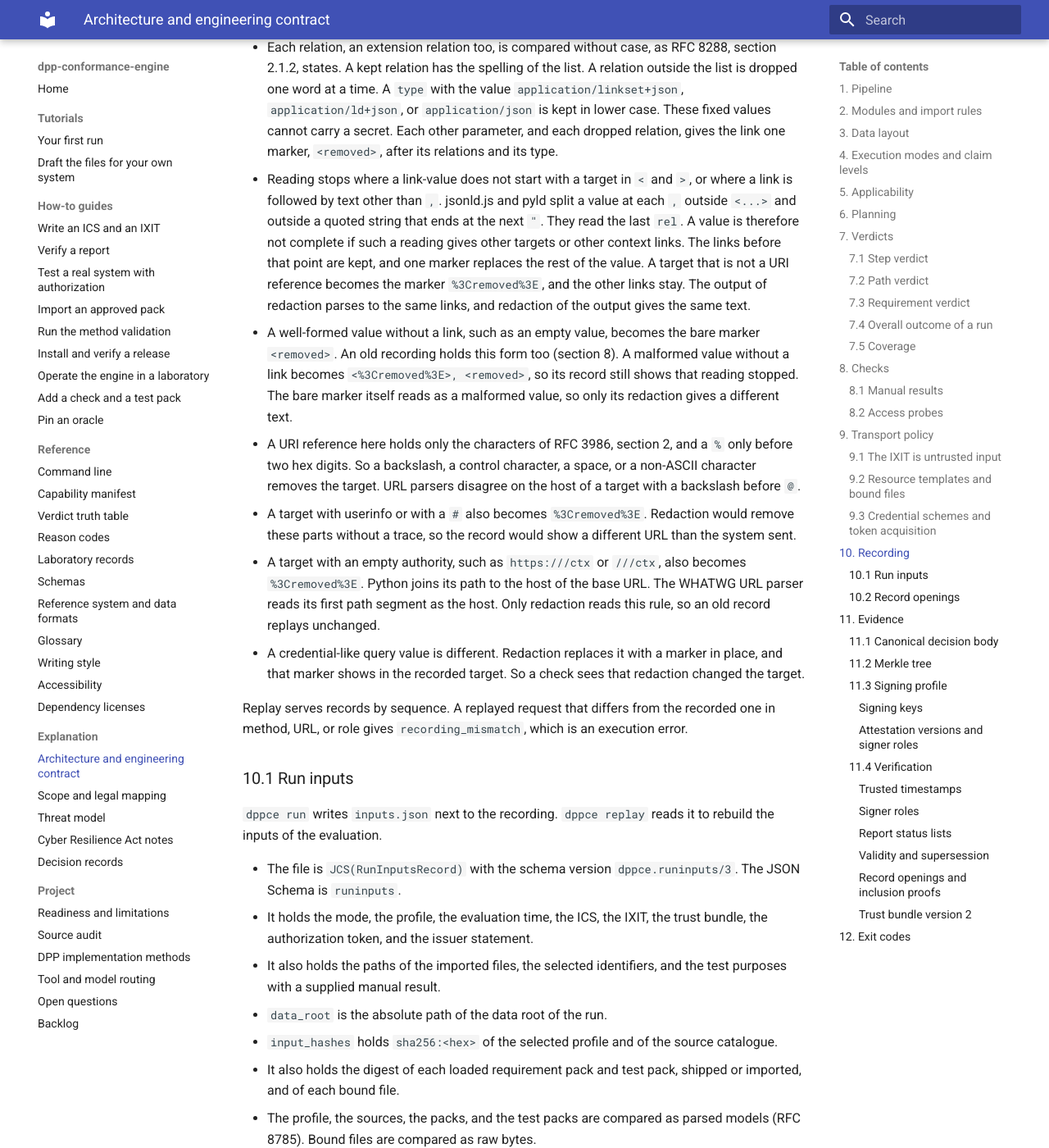
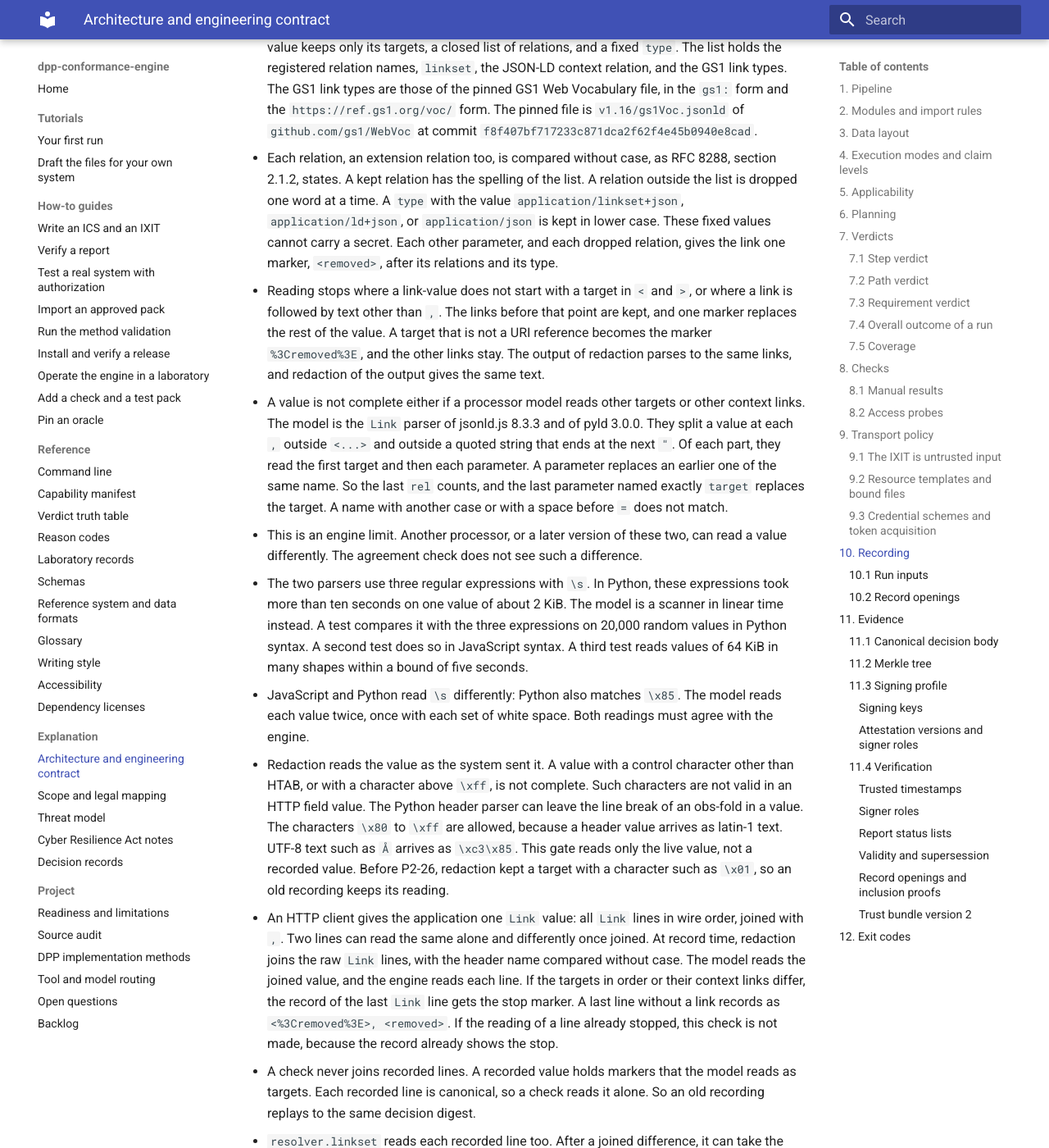
Before and after one commit to hadijannat/dpp-conformance-engine, an MkDocs documentation site: the page built from docs/explanation/architecture.md, in a window 1280 px wide and 1400 px high, scrolled down 50262 px. Shown: the whole window at 82% size. Built offline with MkDocs 1.6.1 and Material for MkDocs 9.7.7, drawn with Linux system fonts in a browser that asks for light colours; the version menu is left out; some of the changed text lies outside the part shown.

Commit message:
docs: describe the Link processor model, the gate, and joined Link lines
Architecture sections 8 and 10 and the reference system page state the
target parameter rule, the two white space models, the linear scanner,
the record-time gate, the joined-lines check, the special-scheme rule,
and the engine limit of the processor model.

Co-Authored-By: Claude Opus 5.5 <noreply@anthropic.com>

```diff
--- a/docs/explanation/architecture.md
+++ b/docs/explanation/architecture.md
@@ -739,6 +739,11 @@ gives `blocked`, with `DATA.SCHEMA.MISSING` or `DATA.RULES.MISSING`. The run bin
   read a context link after the malformed part. A recorded value that reading did not finish
   therefore gives a fail, `DATA.CONTEXT.LINK_MALFORMED`, as an unparsable document does. The
   message counts the values and does not echo one.
+- Redaction also stops reading where a model of jsonld.js and pyld reads the value differently
+  (section 10). Examples are a parameter named `target`, and two `Link` lines that read
+  differently once joined. Such a value gives `DATA.CONTEXT.LINK_MALFORMED` too. The check reads
+  each recorded line alone. This is an engine limit: another processor can read a value
+  differently.
 - A malformed value is not a context entry. `DATA.CONTEXT.MISSING` and `DATA.CONTEXT.NOT_ALLOWED`
   come first, so a malformed value never turns them into another outcome.
 - A recorded value that is the bare marker `<removed>`, after spaces and tabs are stripped, names no
@@ -1694,12 +1699,44 @@ records/<id>.enc   one encrypted record each
   These fixed values cannot carry a secret. Each other parameter, and each dropped relation, gives
   the link one marker, `<removed>`, after its relations and its type.
 - Reading stops where a link-value does not start with a target in `<` and `>`, or where a link
-  is followed by text other than `,`. jsonld.js and pyld split a value at each `,` outside `<...>`
-  and outside a quoted string that ends at the next `"`. They read the last `rel`. A value is
-  therefore not complete if such a reading gives other targets or other context links. The links before that point are kept, and one marker
+  is followed by text other than `,`. The links before that point are kept, and one marker
   replaces the rest of the value. A target that is not a URI reference becomes the marker
   `%3Cremoved%3E`, and the other links stay. The output of redaction parses to the same links,
   and redaction of the output gives the same text.
+- A value is not complete either if a processor model reads other targets or other context links.
+  The model is the `Link` parser of jsonld.js 8.3.3 and of pyld 3.0.0. They split a value at each
+  `,` outside `<...>` and outside a quoted string that ends at the next `"`. Of each part, they
+  read the first target and then each parameter. A parameter replaces an earlier one of the same
+  name. So the last `rel` counts, and the last parameter named exactly `target` replaces the
+  target. A name with another case or with a space before `=` does not match.
+- This is an engine limit. Another processor, or a later version of these two, can read a value
+  differently. The agreement check does not see such a difference.
+- The two parsers use three regular expressions with `\s`. In Python, these expressions took more
+  than ten seconds on one value of about 2 KiB. The model is a scanner in linear time instead. A
+  test compares it with the three expressions on 20,000 random values in Python syntax. A second
+  test does so in JavaScript syntax. A third test reads values of 64 KiB in many shapes within a
+  bound of five seconds.
+- JavaScript and Python read `\s` differently: Python also matches `\x85`. The model reads each
+  value twice, once with each set of white space. Both readings must agree with the engine.
+- Redaction reads the value as the system sent it. A value with a control character other than
+  HTAB, or with a character above `\xff`, is not complete. Such characters are not valid in an
+  HTTP field value. The Python header parser can leave the line break of an obs-fold in a value.
+  The characters `\x80` to `\xff` are allowed, because a header value arrives as latin-1 text.
+  UTF-8 text such as `Å` arrives as `\xc3\x85`. This gate reads only the live value, not a
+  recorded value. Before P2-26, redaction kept a target with a character such as `\x01`, so an
+  old recording keeps its reading.
+- An HTTP client gives the application one `Link` value: all `Link` lines in wire order, joined
+  with `, `. Two lines can read the same alone and differently once joined. At record time,
+  redaction joins the raw `Link` lines, with the header name compared without case. The model
+  reads the joined value, and the engine reads each line. If the targets in order or their
+  context links differ, the record of the last `Link` line gets the stop marker. A last line
+  without a link records as `<%3Cremoved%3E>, <removed>`. If the reading of a line already
+  stopped, this check is not made, because the record already shows the stop.
+- A check never joins recorded lines. A recorded value holds markers that the model reads as
+  targets. Each recorded line is canonical, so a check reads it alone. So an old recording replays
+  to the same decision digest.
+- `resolver.linkset` reads each recorded line too. After a joined difference, it can take the
+  linkset of another line than a reader of the joined value does.
 - A well-formed value without a link, such as an empty value, becomes the bare marker `<removed>`.
   An old recording holds this form too (section 8). A malformed value without a link becomes
   `<%3Cremoved%3E>, <removed>`, so its record still shows that reading stopped. The bare marker
@@ -1713,6 +1750,11 @@ records/<id>.enc   one encrypted record each
   `%3Cremoved%3E`. Python joins its path to the host of the base URL. The WHATWG URL parser reads
   its first path segment as the host. Only redaction reads this rule, so an old record replays
   unchanged.
+- A target with the scheme `http`, `https`, `ws`, `wss`, `ftp`, or `file` also becomes
+  `%3Cremoved%3E` if `//` does not follow the scheme. Examples are `https:/ctx` and `https:ctx`.
+  Python `urljoin` resolves such a target against the host of the base URL. pyld 3.0.0 keeps it
+  as it is. Before this rule, the record of `https:user:pw@example.test/ctx` held the credential
+  text. Only redaction reads this rule, so an old record replays unchanged.
 - A credential-like query value is different. Redaction replaces it with a marker in place, and
   that marker shows in the recorded target. So a check sees that redaction changed the target.
 
```
Also changed, not shown: docs/reference/reference-system.md (+16 -5 lines).
